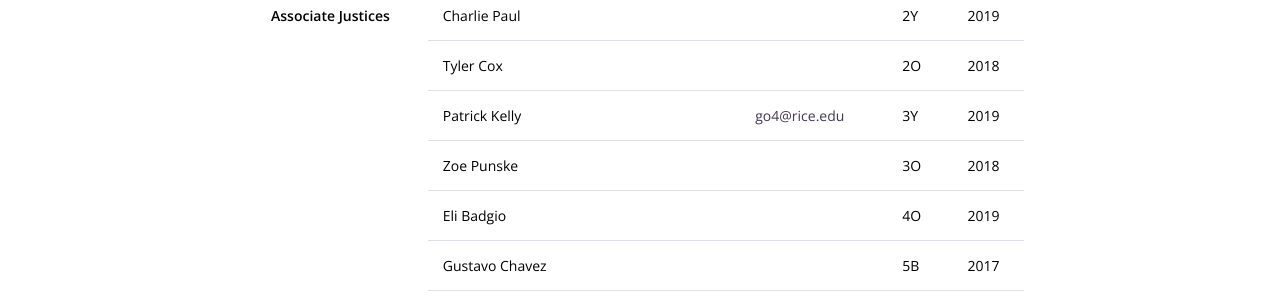
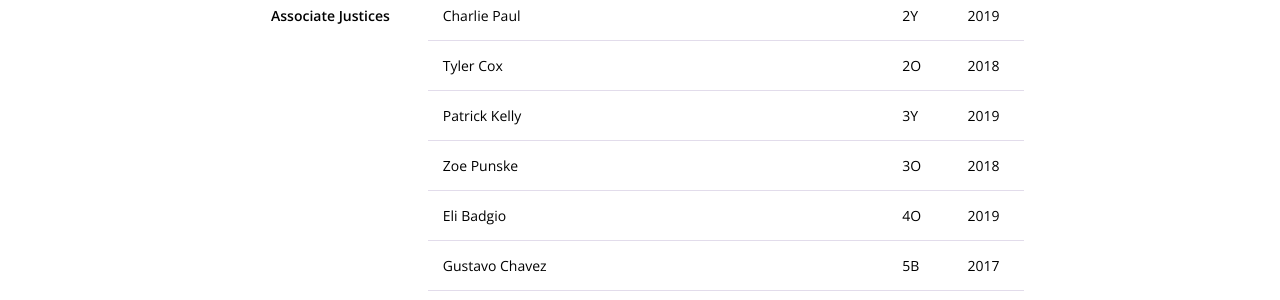
Before and after one commit to mcmurtrycollege/mcmurty-website-old, a Jekyll site: the page built from students/court/index.html, in a window 1280 px wide. Shown: the part 686-986 px from the top of the page. Built offline with Jekyll 4.4.1, drawn with Linux system fonts in a browser that asks for light colours; nearby versions of some CDN libraries; some web fonts are replaced.

Commit message:
resources

```diff
--- a/_data/court.yml
+++ b/_data/court.yml
@@ -20,7 +20,7 @@ associates:
     year: 2019
     phone:
     location: 3Y
-    email: go4@rice.edu
+    email:
 -   name: Zoe Punske
     year: 2018
     phone:
```
